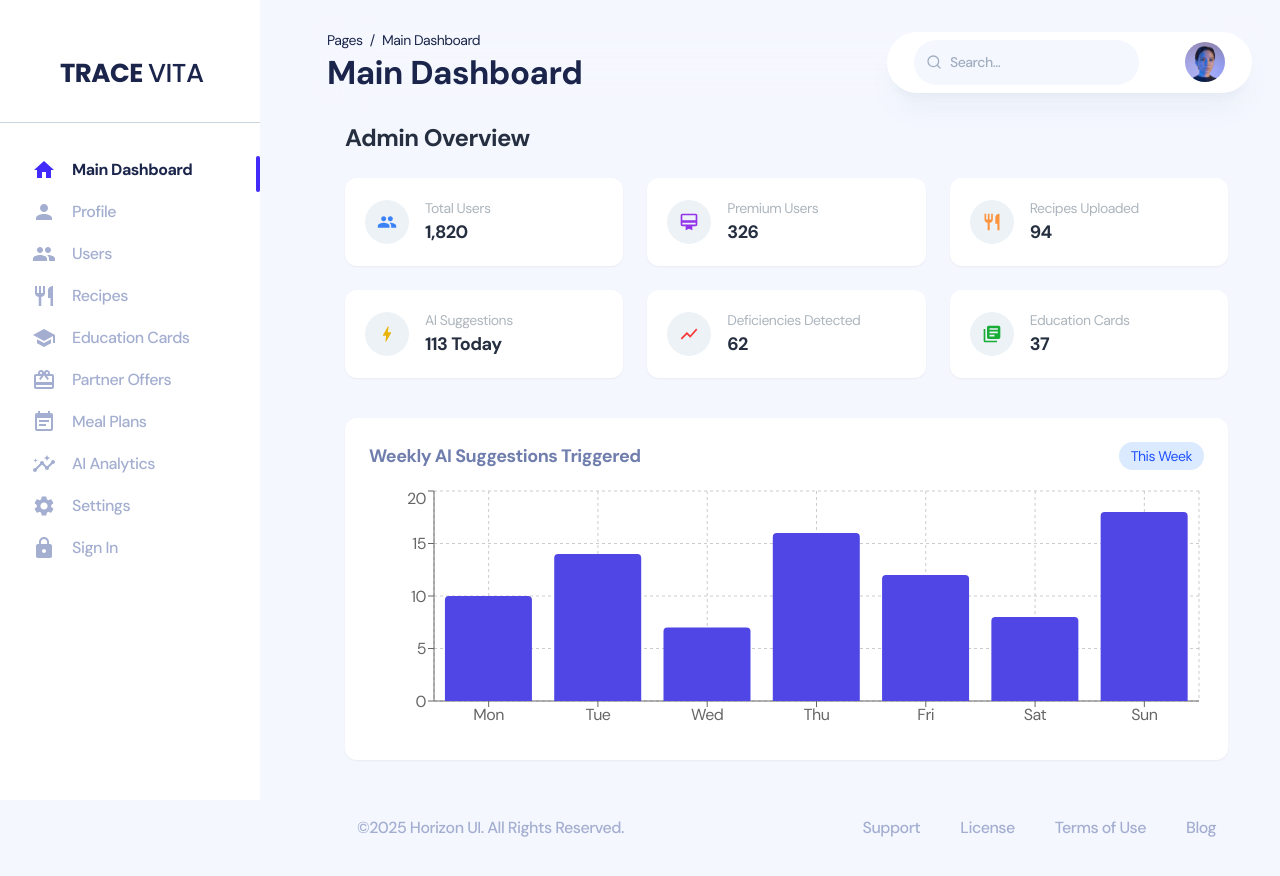
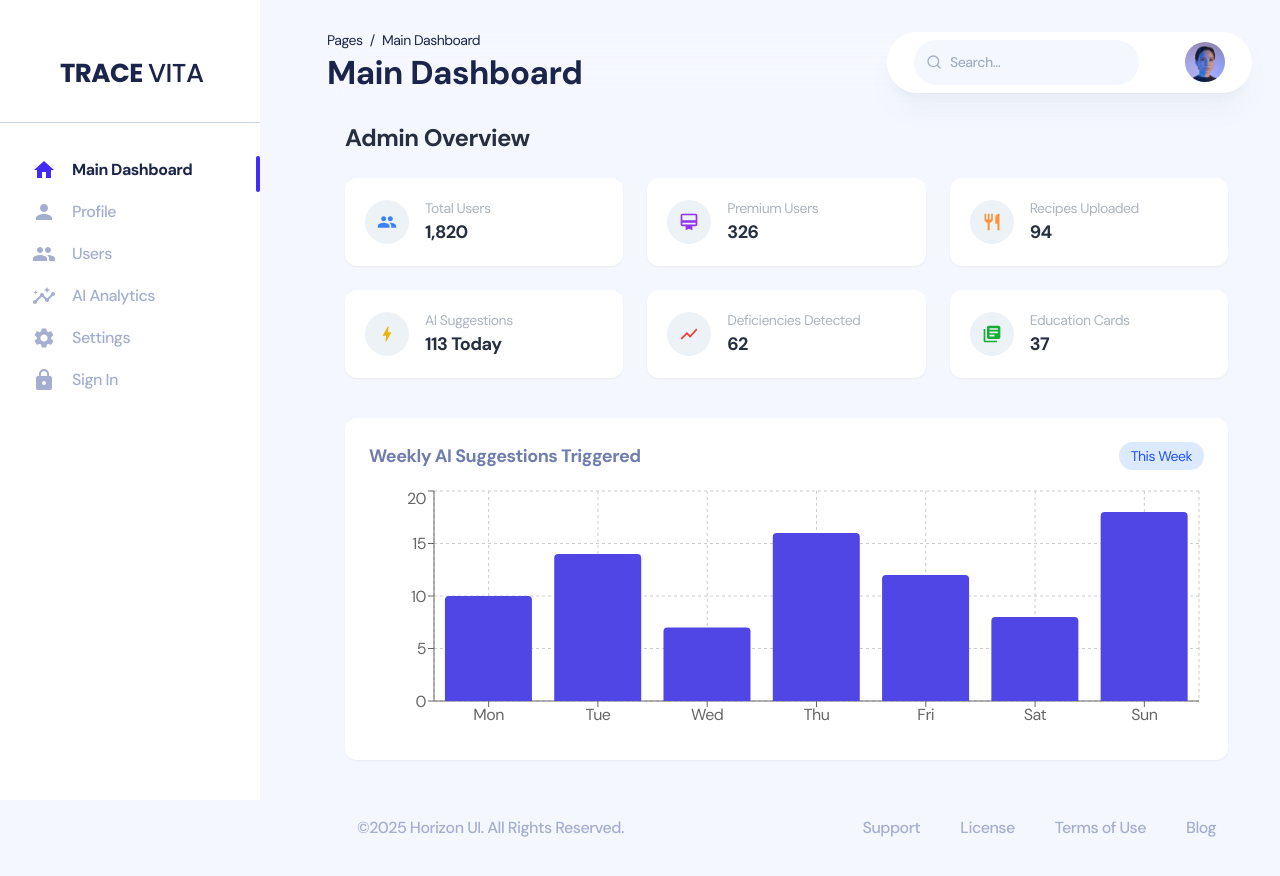
Before and after one commit to Omkar1829/TraceVitaAdmin, a React (Create React App) app: page /admin/default in a window 1280 px wide. Shown: the top 876 px of the page. Built offline with nearby package versions, Linux system fonts and the light colour scheme; what tailwindcss-rtl would draw is missing.

Commit message:
other icons hidden

```diff
--- a/src/routes.js
+++ b/src/routes.js
@@ -73,34 +73,34 @@ const routes = [
     icon: <MdPeople className="h-6 w-6" />,
     component: <Users />,
   },
-  {
-    name: "Recipes",
-    layout: "/admin",
-    path: "recipes",
-    icon: <MdRestaurant className="h-6 w-6" />,
-    component: <Recipes />,
-  },
-  {
-    name: "Education Cards",
-    layout: "/admin",
-    path: "education-cards",
-    icon: <MdSchool className="h-6 w-6" />,
-    component: <EducationCards />,
-  },
-  {
-    name: "Partner Offers",
-    layout: "/admin",
-    path: "partner-offers",
-    icon: <MdCardGiftcard className="h-6 w-6" />,
-    component: <PartnerOffers />,
-  },
-  {
-    name: "Meal Plans",
-    layout: "/admin",
-    path: "meal-plans",
-    icon: <MdEventNote className="h-6 w-6" />,
-    component: <MealPlans />,
-  },
+  // {
+  //   name: "Recipes",
+  //   layout: "/admin",
+  //   path: "recipes",
+  //   icon: <MdRestaurant className="h-6 w-6" />,
+  //   component: <Recipes />,
+  // },
+  // {
+  //   name: "Education Cards",
+  //   layout: "/admin",
+  //   path: "education-cards",
+  //   icon: <MdSchool className="h-6 w-6" />,
+  //   component: <EducationCards />,
+  // },
+  // {
+  //   name: "Partner Offers",
+  //   layout: "/admin",
+  //   path: "partner-offers",
+  //   icon: <MdCardGiftcard className="h-6 w-6" />,
+  //   component: <PartnerOffers />,
+  // },
+  // {
+  //   name: "Meal Plans",
+  //   layout: "/admin",
+  //   path: "meal-plans",
+  //   icon: <MdEventNote className="h-6 w-6" />,
+  //   component: <MealPlans />,
+  // },
   {
     name: "AI Analytics",
     layout: "/admin",
```
